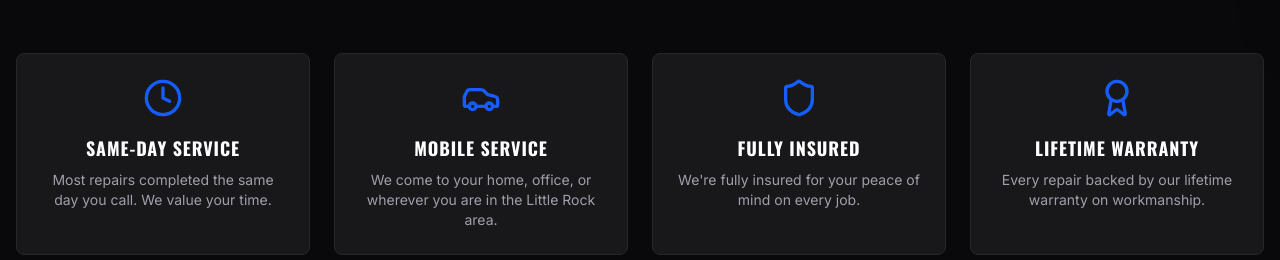
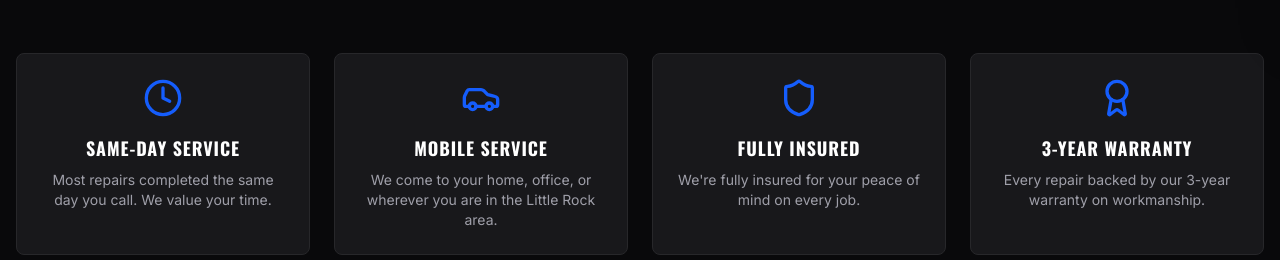
Before and after one commit to wrenchtokeys/rockstar-windshield-repair, a Next.js app: page / in a window 1280 px wide. Shown: the part 780-1040 px from the top of the page. Built offline with nearby package versions, Linux system fonts and the light colour scheme.

Commit message:
fix: change lifetime warranty to 3-year warranty site-wide

```diff
--- a/src/app/about/page.tsx
+++ b/src/app/about/page.tsx
@@ -62,7 +62,7 @@ export default function AboutPage() {
           <p>
             We&apos;re fully insured, and we
             work directly with insurance companies so that most repairs cost
-            you nothing out of pocket. Every job is backed by our lifetime
+            you nothing out of pocket. Every job is backed by our 3-year
             warranty on workmanship — because we stand behind our work, period.
           </p>
         </div>
--- a/src/app/gallery/page.tsx
+++ b/src/app/gallery/page.tsx
@@ -123,7 +123,7 @@ export default function GalleryPage() {
 
         <div className="mt-16 text-center">
           <p className="mb-6 text-zinc-400">
-            Every repair backed by our lifetime warranty on workmanship.
+            Every repair backed by our 3-year warranty on workmanship.
           </p>
           <Button href="/contact">Get Your Free Quote</Button>
         </div>
--- a/src/app/layout.tsx
+++ b/src/app/layout.tsx
@@ -25,7 +25,7 @@ export const metadata: Metadata = {
     template: `%s | ${BUSINESS.name}`,
   },
   description:
-    "Professional mobile windshield chip and crack repair in Little Rock, AR. Same-day service, insurance approved, lifetime warranty. We come to you.",
+    "Professional mobile windshield chip and crack repair in Little Rock, AR. Same-day service, insurance approved, 3-year warranty. We come to you.",
   metadataBase: new URL(`https://${BUSINESS.domain}`),
   keywords: [
     "windshield repair Little Rock",
--- a/src/components/common/JsonLd.tsx
+++ b/src/components/common/JsonLd.tsx
@@ -7,7 +7,7 @@ export default function JsonLd() {
     "@id": `https://${BUSINESS.domain}/#business`,
     name: BUSINESS.name,
     description:
-      "Professional mobile windshield chip and crack repair in Little Rock, AR and Central Arkansas. Same-day service, insurance approved, lifetime warranty. We come to you.",
+      "Professional mobile windshield chip and crack repair in Little Rock, AR and Central Arkansas. Same-day service, insurance approved, 3-year warranty. We come to you.",
     telephone: BUSINESS.phone,
     email: BUSINESS.email,
     url: `https://${BUSINESS.domain}`,
--- a/src/components/home/ValueProps.tsx
+++ b/src/components/home/ValueProps.tsx
@@ -19,8 +19,8 @@ const props = [
   },
   {
     icon: Award,
-    title: "Lifetime Warranty",
-    description: "Every repair backed by our lifetime warranty on workmanship.",
+    title: "3-Year Warranty",
+    description: "Every repair backed by our 3-year warranty on workmanship.",
   },
 ];
 
```
